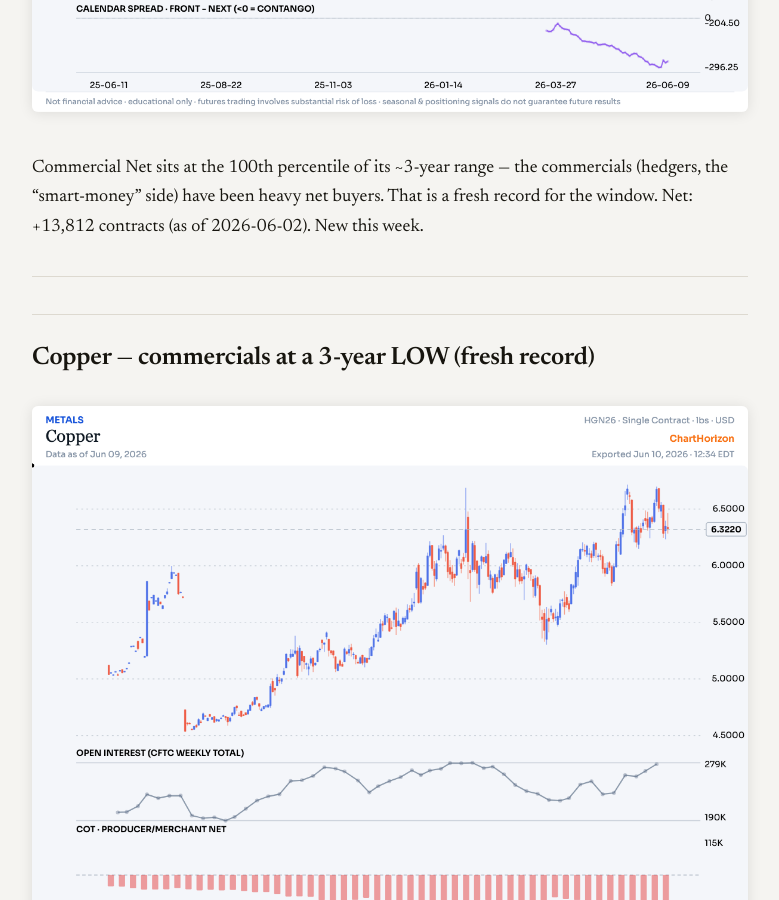
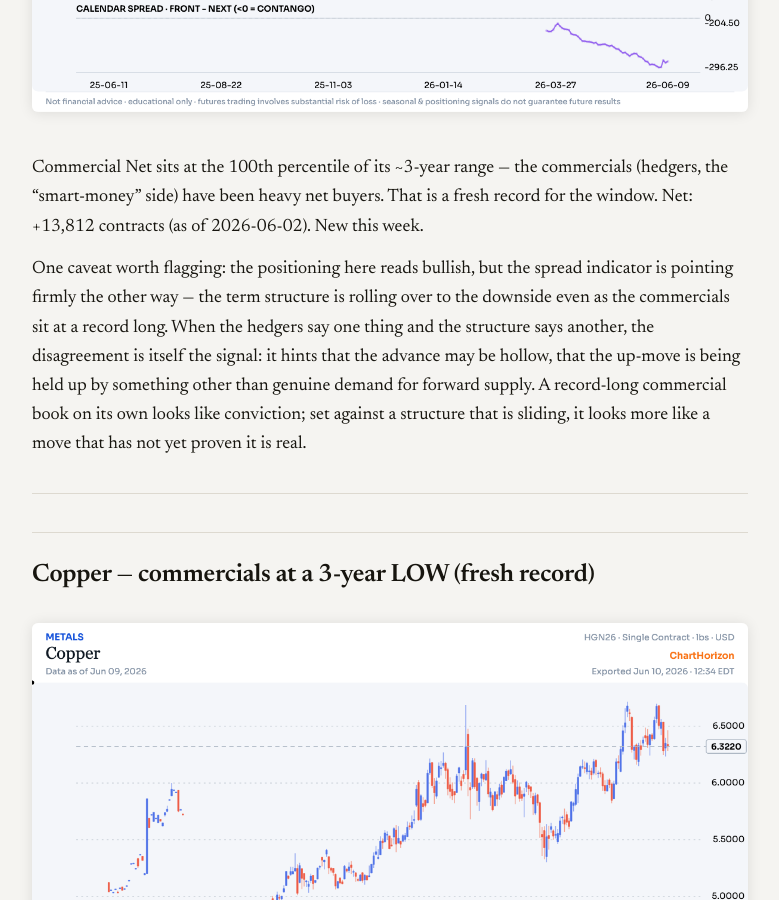
Before and after one commit to ChartHorizon/website, a Jekyll site: the page built from _posts/2026-06-10-hedgers-ledger.md, in a window 1280 px wide and 900 px high, scrolled down 1425 px. Shown: the whole window, without its empty margins (250-1029 px from the left). Built offline with Jekyll 4.4.1, drawn with Linux system fonts in a browser that asks for light colours.

Commit message:
post(hedgers-ledger): add fake-move caveat to Nasdaq section
Bullish commercial positioning vs a term structure rolling over — flag the
divergence as a sign the up-move may be hollow.

Co-Authored-By: Claude Opus 4.8 (1M context) <noreply@anthropic.com>

```diff
--- a/_posts/2026-06-10-hedgers-ledger.md
+++ b/_posts/2026-06-10-hedgers-ledger.md
@@ -27,6 +27,8 @@ The report dated June 2, 2026 shows four markets registering fresh positioning e
 
 Commercial Net sits at the 100th percentile of its ~3-year range — the commercials (hedgers, the "smart-money" side) have been heavy net buyers. That is a fresh record for the window. Net: +13,812 contracts (as of 2026-06-02). New this week.
 
+One caveat worth flagging: the positioning here reads bullish, but the spread indicator is pointing firmly the other way — the term structure is rolling over to the downside even as the commercials sit at a record long. When the hedgers say one thing and the structure says another, the disagreement is itself the signal: it hints that the advance may be hollow, that the up-move is being held up by something other than genuine demand for forward supply. A record-long commercial book on its own looks like conviction; set against a structure that is sliding, it looks more like a move that has not yet proven it is real.
+
 ---
 
 ## Copper — commercials at a 3-year LOW (fresh record)
```
